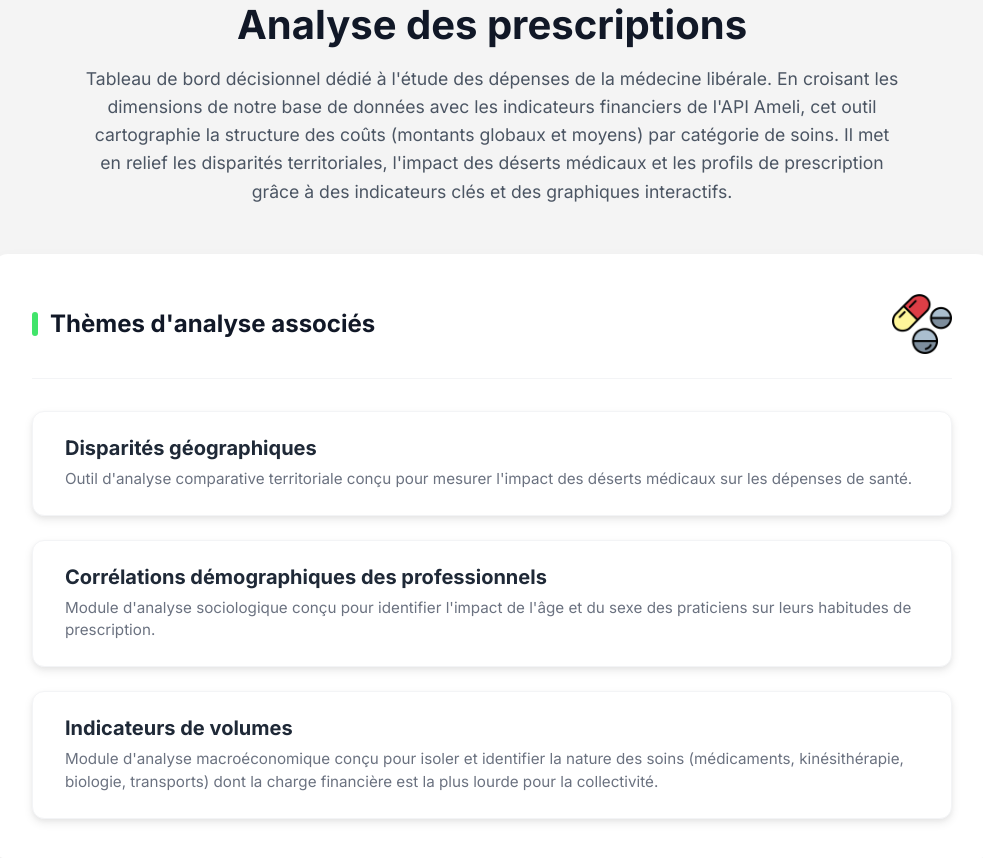
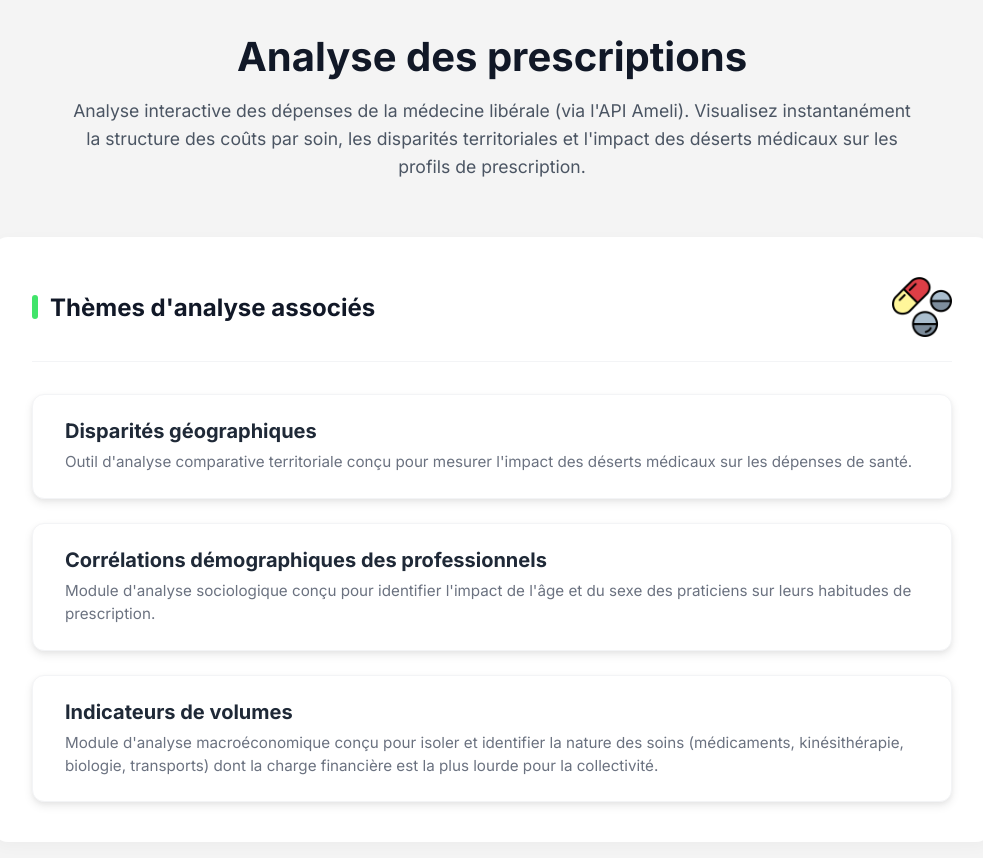
Before and after one commit to Manoah007/SAE201-app, a Flask app: page /prescriptions in a window 1280 px wide. Shown: the part 57-915 px from the top of the page, without its empty margins (148-1131 px from the left). Run offline with Flask 3, Linux system fonts and the light colour scheme.

Commit message:
Amioration CSS HTML (2)

```diff
--- a/static/css/pages/style_prescription/accueil_prescription.css
+++ b/static/css/pages/style_prescription/accueil_prescription.css
@@ -7,7 +7,7 @@
     text-align: center;
     max-width: 850px;
     margin: 0 auto 3rem auto;
-    padding: 0 1rem;
+    padding: 2rem 0rem 0.5rem;
 }
 
 .prescriptions-header h1 {
--- a/templates/prescriptions/accueil_prescription.html
+++ b/templates/prescriptions/accueil_prescription.html
@@ -7,11 +7,9 @@
 <section class="prescriptions-header">
     <h1>Analyse des prescriptions</h1>
     <p>
-        Tableau de bord décisionnel dédié à l'étude des dépenses de la médecine libérale.
-        En croisant les dimensions de notre base de données avec les indicateurs financiers de l'API Ameli,
-        cet outil cartographie la structure des coûts (montants globaux et moyens) par catégorie de soins.
-        Il met en relief les disparités territoriales, l'impact des déserts médicaux et les profils de prescription
-        grâce à des indicateurs clés et des graphiques interactifs.
+        Analyse interactive des dépenses de la médecine libérale (via l'API Ameli).
+        Visualisez instantanément la structure des coûts par soin, les disparités
+        territoriales et l'impact des déserts médicaux sur les profils de prescription.
     </p>
 </section>
 
```
